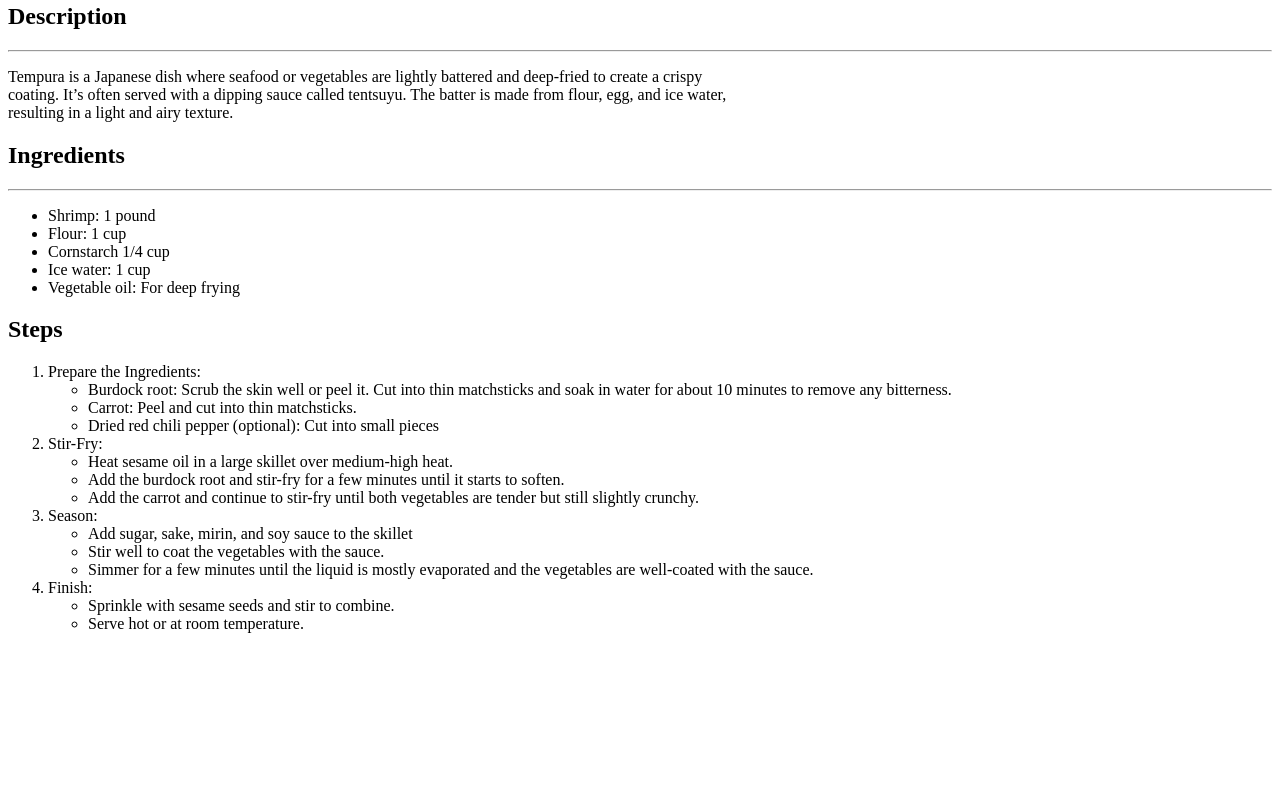
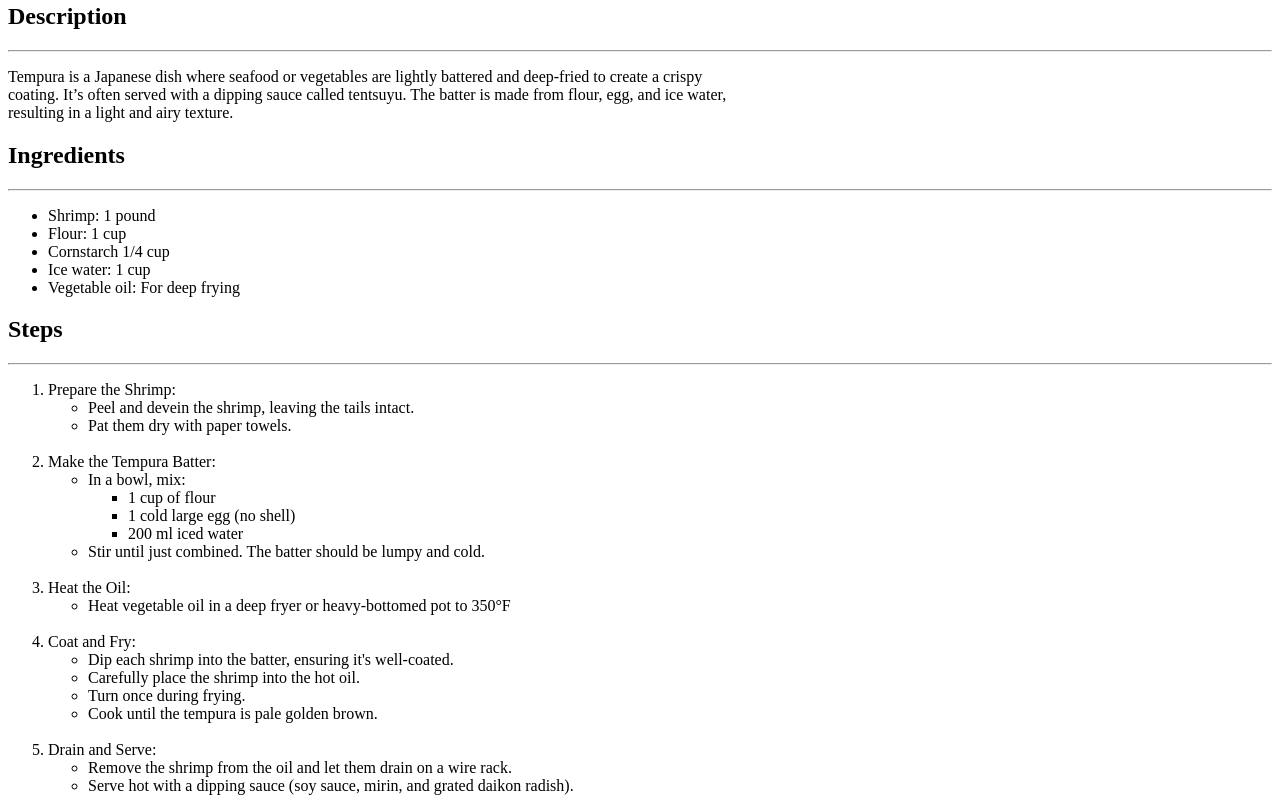
Before and after one commit to dumbdumbjr/odin-recipes, a plain HTML site: page recipes/tempura.html in a window 1280 px wide. Shown: the part 411-1222 px from the top of the page. Before the commit the page ends 1060 px from the top, so only its background shows below. Drawn offline with Linux system fonts and the light colour scheme.

Commit message:
Added steps to make Tempura.

```diff
--- a/recipes/tempura.html
+++ b/recipes/tempura.html
@@ -28,32 +28,50 @@
         </ul>
 
         <h2>Steps</h2>
+        <hr>
         <ol>
-            <li>Prepare the Ingredients:</li>
+            <li>Prepare the Shrimp:</li>
             <ul>
-                <li>Burdock root: Scrub the skin well or peel it. Cut into thin matchsticks and soak in water for about 10 minutes to remove any bitterness.</li>
-                <li>Carrot: Peel and cut into thin matchsticks.</li>
-                <li>Dried red chili pepper (optional): Cut into small pieces</li>
+                <li>Peel and devein the shrimp, leaving the tails intact.
+                <li>Pat them dry with paper towels.
             </ul>
 
-            <li>Stir-Fry:</li>
+            <br>
+
+            <li>Make the Tempura Batter:</li>
             <ul>
-                <li>Heat sesame oil in a large skillet over medium-high heat.</li>
-                <li>Add the burdock root and stir-fry for a few minutes until it starts to soften.</li>
-                <li>Add the carrot and continue to stir-fry until both vegetables are tender but still slightly crunchy.</li>
+                <li>In a bowl, mix:</li>
+                <ul>
+                    <li>1 cup of flour</li>
+                    <li>1 cold large egg (no shell)</li>
+                    <li>200 ml iced water</li>
+                </ul>
+                <li>Stir until just combined. The batter should be lumpy and cold.</li>
             </ul>
 
-            <li>Season:</li>
+            <br>
+
+            <li>Heat the Oil:</li>
             <ul>
-                <li>Add sugar, sake, mirin, and soy sauce to the skillet</li>
-                <li>Stir well to coat the vegetables with the sauce.</li>
-                <li>Simmer for a few minutes until the liquid is mostly evaporated and the vegetables are well-coated with the sauce.</li>
+                <li>Heat vegetable oil in a deep fryer or heavy-bottomed pot to 350°F</li>
             </ul>
 
-            <li>Finish:</li>
+            <br>
+
+            <li>Coat and Fry:</li>
             <ul>
-                <li>Sprinkle with sesame seeds and stir to combine.</li>
-                <li>Serve hot or at room temperature.</li>
+                <li>Dip each shrimp into the batter, ensuring it's well-coated.</li>
+                <li>Carefully place the shrimp into the hot oil.</li>
+                <li>Turn once during frying.</li>
+                <li>Cook until the tempura is pale golden brown.</li>
+            </ul>
+
+            <br>
+
+            <li>Drain and Serve:</li>
+            <ul>
+                <li>Remove the shrimp from the oil and let them drain on a wire rack.</li>
+                <li>Serve hot with a dipping sauce (soy sauce, mirin, and grated daikon radish).</li>
             </ul>
         </ol>
     </body>
```
Also changed, not shown: index.html (+1 -1 lines).
